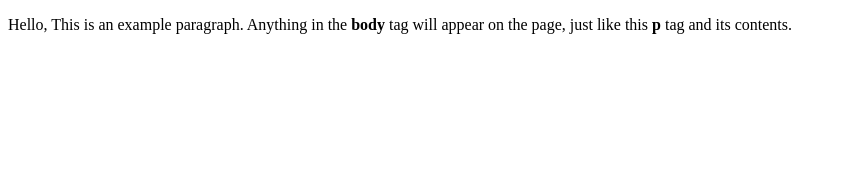
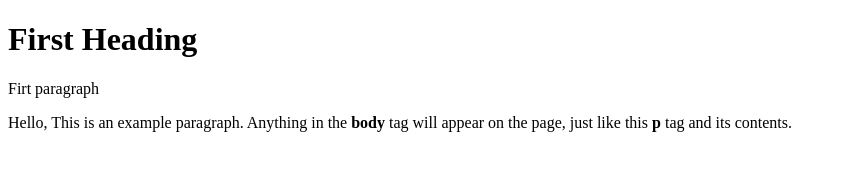
Before and after one commit to itstks9/gitHubRepo, a plain HTML site: page index.html in a window 1280 px wide. Shown: the whole page, without its empty margins (0-846 px from the left). Drawn offline with Linux system fonts and the light colour scheme.

Commit message:
Update index.html
new enhancment

```diff
--- a/index.html
+++ b/index.html
@@ -2,6 +2,8 @@
 <html>
   <head>
     <title>This is the title of the webpage!</title>
+    <h1> First Heading</h1>
+    <p> Firt paragraph</p>
   </head>
   <body>
     <p>Hello, This is an example paragraph. Anything in the <strong>body</strong> tag will appear on the page, just like this <strong>p</strong> tag and its contents.</p>
```
